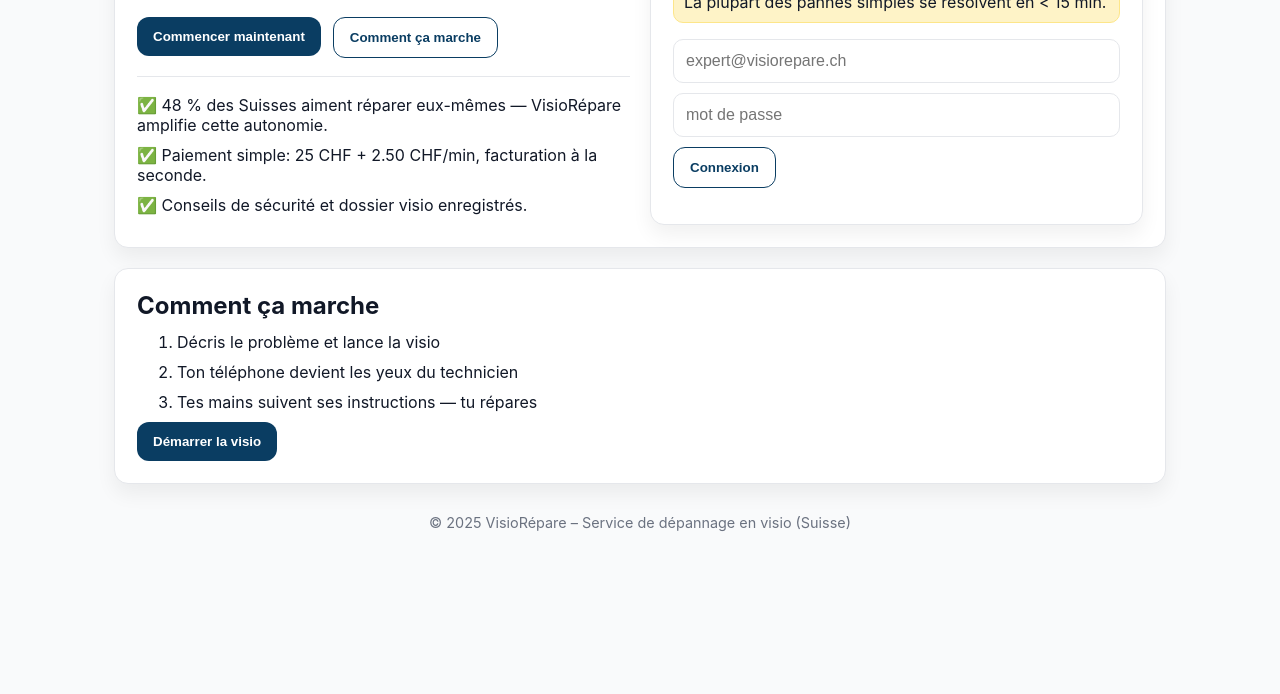
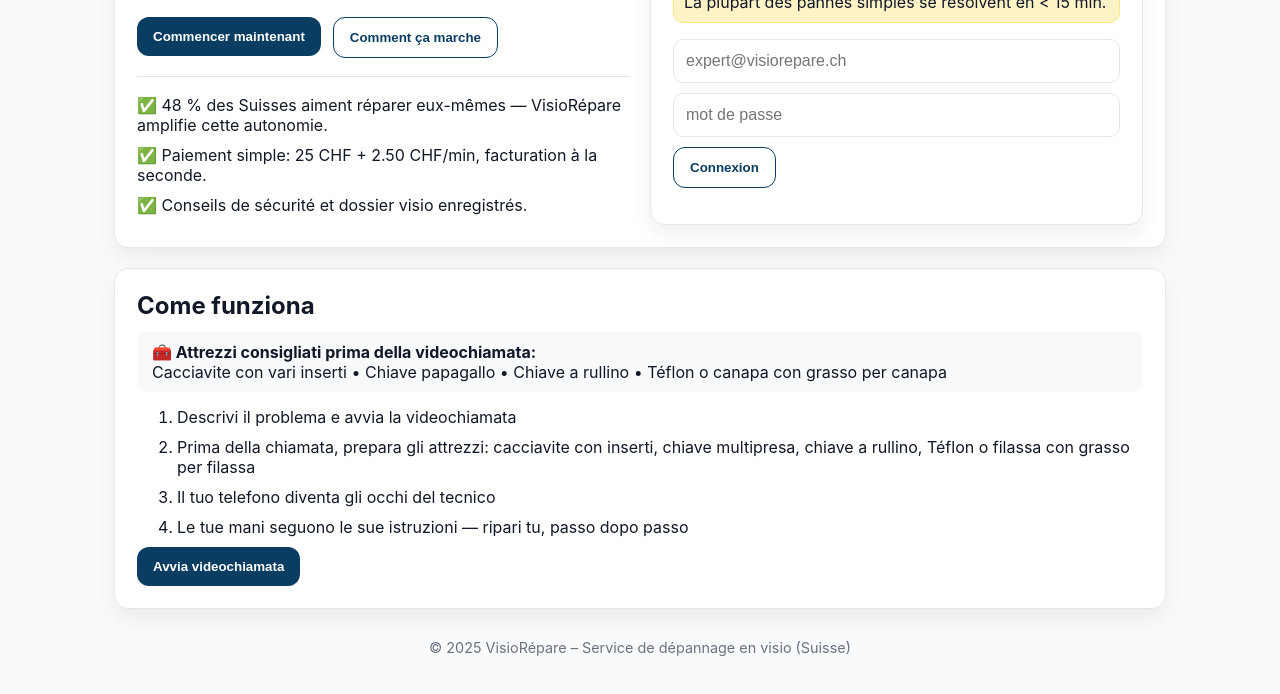
Before and after one commit to sylb11/VisioR-pare, a website: page public/index.html in a window 1280 px wide. Shown: the part 254-948 px from the top of the page. Before the commit the page ends 839 px from the top, so only its background shows below. Drawn offline with Linux system fonts and the light colour scheme.

Commit message:
Update index.html

```diff
--- a/public/index.html
+++ b/public/index.html
@@ -61,15 +61,22 @@
   </section>
 
   <section id="how" class="card" style="margin-top:20px">
-    <h2 data-i18n="how">Comment ça marche</h2>
-    <ol class="list">
-      <li data-i18n="step1">Décris le problème et lance la visio</li>
-      <li data-i18n="step2">Ton téléphone devient les yeux du technicien</li>
-      <li data-i18n="step3">Tes mains suivent ses instructions — tu répares</li>
-    </ol>
-    <a href="request.html"><button class="primary" data-i18n="gotoCall">Démarrer la visio</button></a>
-  </section>
+  <h2 data-i18n="how">Come funziona</h2>
 
+  <div class="tools" style="background:#f7f9fa;padding:10px 15px;border-radius:8px;margin-bottom:15px;">
+    <strong data-i18n="toolsTitle">🧰 Attrezzi consigliati prima della videochiamata:</strong><br>
+    <span data-i18n="toolsList">Cacciavite con vari inserti • Chiave papagallo • Chiave a rullino • Téflon o canapa con grasso per canapa</span>
+  </div>
+
+  <ol class="list">
+    <li data-i18n="step1">Descrivi il problema e avvia la videochiamata</li>
+    <li data-i18n="step2">Prima della chiamata, prepara gli attrezzi: cacciavite con inserti, chiave multipresa, chiave a rullino, Téflon o filassa con grasso per filassa</li>
+    <li data-i18n="step3">Il tuo telefono diventa gli occhi del tecnico</li>
+    <li data-i18n="step4">Le tue mani seguono le sue istruzioni — ripari tu, passo dopo passo</li>
+  </ol>
+
+  <a href="request.html"><button class="primary" data-i18n="gotoCall">Avvia videochiamata</button></a>
+</section>
   <footer class="footer">© 2025 VisioRépare – Service de dépannage en visio (Suisse)</footer>
 </div>
 <script src="i18n.js"></script>
```
